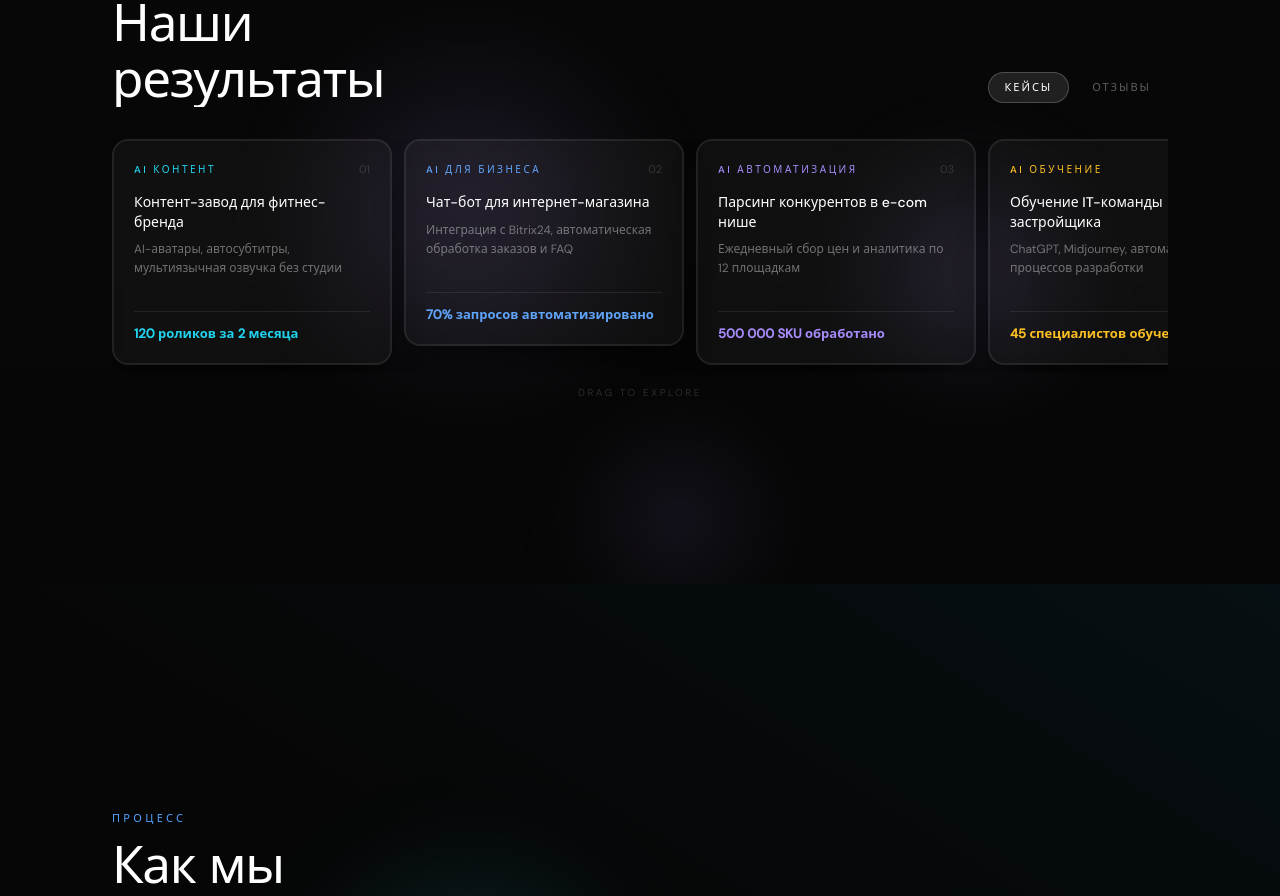
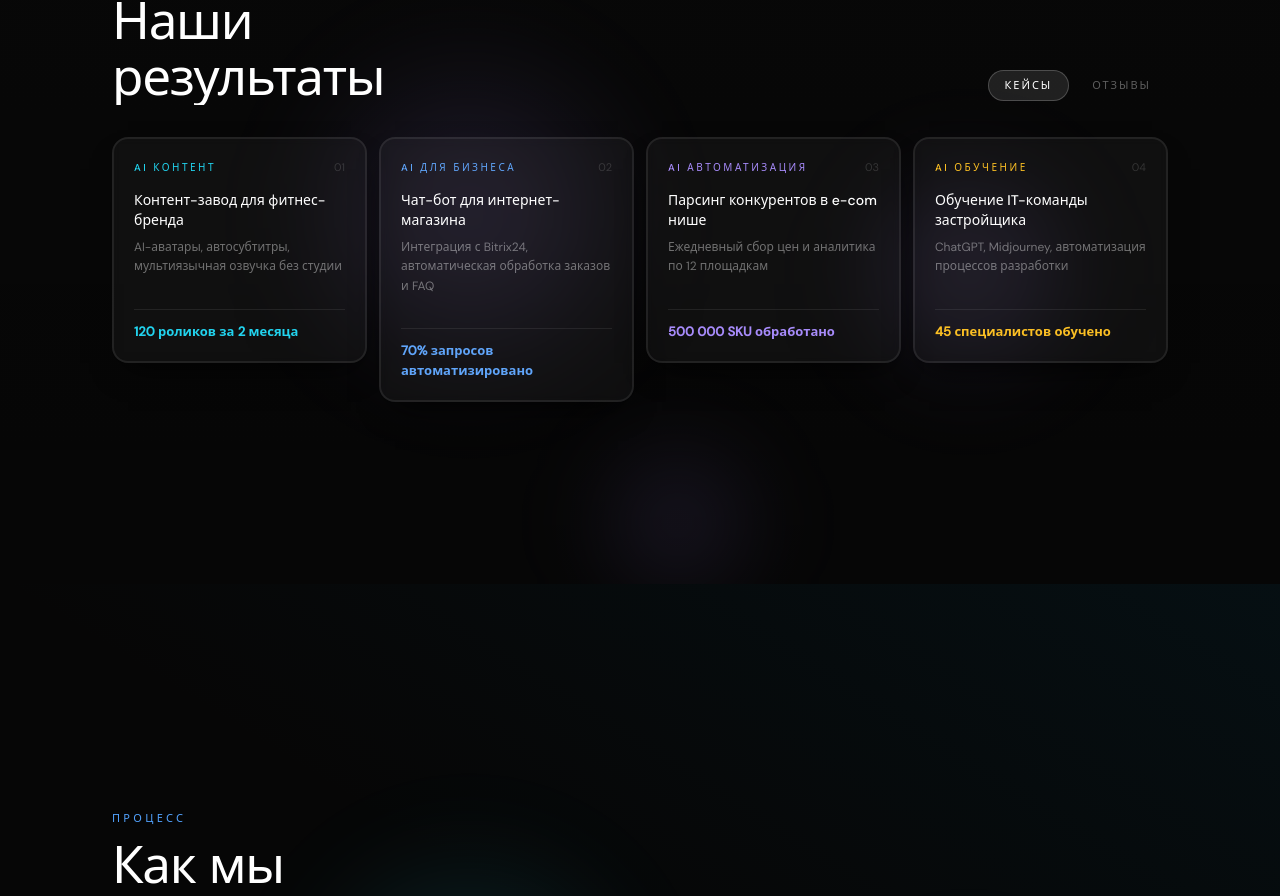
Before and after one commit to clubberok13-byte/Clubbero13, a React (Vite) app: page / in a window 1280 px wide. Shown: the part 2616-3512 px from the top of the page. Built offline with nearby package versions, Linux system fonts and the light colour scheme.

Commit message:
Cases: grid layout on desktop, drag carousel on mobile

```diff
--- a/src/components/sections/CasesTestimonialsSection.tsx
+++ b/src/components/sections/CasesTestimonialsSection.tsx
@@ -101,6 +101,32 @@ export default function CasesTestimonialsSection() {
               initial={{ opacity: 0, y: 12 }} animate={{ opacity: 1, y: 0 }} exit={{ opacity: 0, y: -12 }}
               transition={{ duration: 0.28 }}
             >
+              {/* Desktop: 4-column grid */}
+              <div className="hidden lg:grid lg:grid-cols-4 gap-3">
+                {CASES.map((c, i) => (
+                  <motion.div key={c.num}
+                    initial={{ opacity: 0, y: 20 }} animate={{ opacity: 1, y: 0 }}
+                    transition={{ delay: 0.08 + i * 0.06, duration: 0.45 }}
+                  >
+                    <GlowCard glowColor={c.glow} customSize className="w-full p-5 flex flex-col justify-between min-h-[190px]">
+                      <div>
+                        <div className="flex items-center justify-between mb-4">
+                          <span className="text-[10px] tracking-[0.25em] uppercase font-medium" style={{ color: c.accent }}>{c.category}</span>
+                          <span className="text-white/15 text-[11px]">{c.num}</span>
+                        </div>
+                        <p className="text-white text-[14px] font-medium leading-snug mb-2">{c.title}</p>
+                        <p className="text-white/40 text-[12px] leading-relaxed">{c.desc}</p>
+                      </div>
+                      <div className="pt-3 border-t border-white/[0.08] mt-4">
+                        <p className="text-[13px] font-semibold" style={{ color: c.accent }}>{c.result}</p>
+                      </div>
+                    </GlowCard>
+                  </motion.div>
+                ))}
+              </div>
+
+              {/* Mobile/tablet: drag carousel */}
+              <div className="lg:hidden">
                 <div
                   ref={constraintRef}
                   className="overflow-hidden"
@@ -141,6 +167,7 @@ export default function CasesTestimonialsSection() {
                 <p className="text-white/15 text-[10px] mt-3 tracking-[0.25em] uppercase text-center select-none">
                   drag to explore
                 </p>
+              </div>
             </motion.div>
           ) : (
             <motion.div
```
Lines whose indentation alone changed are shown as unchanged.
